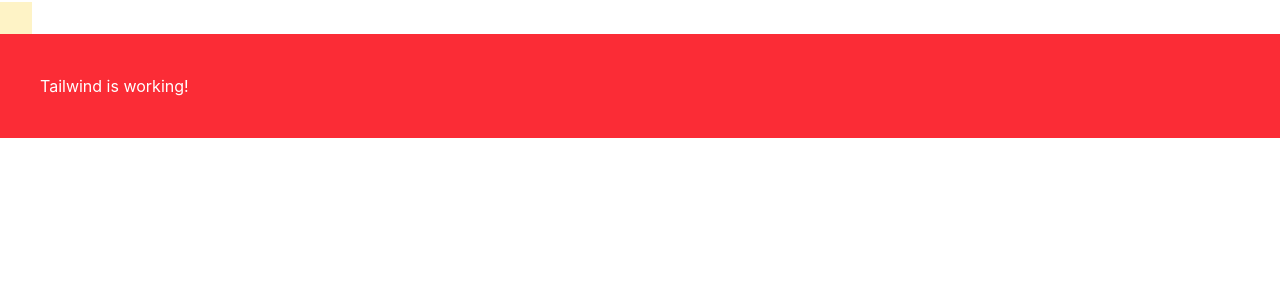
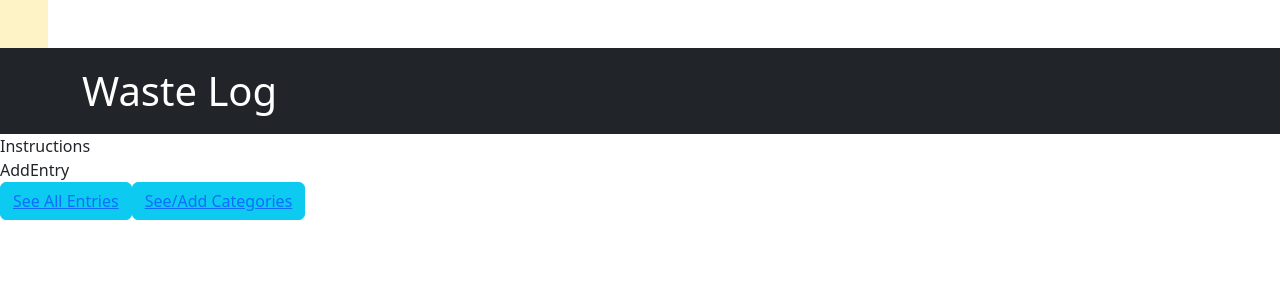
Before and after one commit to AndrewHSenko/ZingWasteLog2.0, a React app in the folder frontend/: page / in a window 1280 px wide. Shown: the top 300 px of the page. Built offline with nearby package versions, Linux system fonts and the light colour scheme; the HTML template or start-up script is replaced by a standard one.

Commit message:
Temp save for beginning structure, footer/header, and Bootstrap config

```diff
--- a/frontend/src/App.jsx
+++ b/frontend/src/App.jsx
@@ -8,12 +8,12 @@ import ItemsPage from './pages/ItemsPage'
 const App = () => {
   return (
     <div>
-      <button onClick={() => toast.success("yippie!")} className="text-red-500 p-4 bg-amber-100"/>
-      <button onClick={() => toast.error("Sugandese")} />
+      <button onClick={() => toast.success("Success!")} className="text-red-500 p-4 bg-amber-100"/>
+      <button onClick={() => toast.error("Uh-oh!")} />
       <Routes>
         <Route path="/" element={<LandingPage />} />
-        <Route path="/entries" element={<EntriesPage />} />
-        <Route path="/items" element={<ItemsPage />} />
+        <Route path="entries" element={<EntriesPage />} />
+        <Route path="items" element={<ItemsPage />} />
       </Routes>
     </div>
   )
--- /dev/null
+++ b/frontend/src/components/AddEntry.jsx
@@ -0,0 +1,7 @@
+const AddEntry = () => {
+  return (
+    <div>AddEntry</div>
+  )
+}
+
+export default AddEntry
--- /dev/null
+++ b/frontend/src/components/Footer.jsx
@@ -0,0 +1,16 @@
+import { Link } from "react-router"
+
+const Footer = ({link_one, link_one_text, link_two, link_two_text}) => {
+  return (
+    <footer>
+        <button type="button" class="btn btn-info">
+            <Link to={link_one}>{link_one_text}</Link>
+        </button>
+        <button type="button" class="btn btn-info">
+            <Link to={link_two}>{link_two_text}</Link>
+        </button>
+    </ footer>
+  )
+}
+
+export default Footer
--- /dev/null
+++ b/frontend/src/components/Header.jsx
@@ -0,0 +1,25 @@
+import { Link } from 'react-router'
+
+const Header = () => {
+  return (
+    <header>
+        <nav class="navbar navbar-expand-lg navbar-dark bg-dark">
+          <div class="container">
+            <Link class="navbar-brand active fs-1" to="/">Waste Log</Link>
+            <button class="navbar-toggler" type="button" data-bs-toggle="collapse" data-bs-target="#navbarOtherPages" aria-controls="navbarOtherPages" aria-expanded="false" aria-label="Toggle navigation">
+              <span class="navbar-toggler-icon"></span>
+            </button>
+            <div class="collapse navbar-collapse" id="navbarOtherPages">
+              <div class="navbar-nav">
+                <a class="nav-link bg-red-400" href="#">Features</a>
+                <a class="nav-link" href="#">Pricing</a>
+                <a class="nav-link disabled" aria-disabled="true">Disabled</a>
+              </div>
+            </div>
+          </div>
+        </nav>
+    </header>
+  )
+}
+
+export default Header
--- /dev/null
+++ b/frontend/src/components/Instructions.jsx
@@ -0,0 +1,7 @@
+const Instructions = () => {
+  return (
+    <div>Instructions</div>
+  )
+}
+
+export default Instructions
--- /dev/null
+++ b/frontend/src/components/Search.jsx
@@ -0,0 +1,7 @@
+const Search = () => {
+  return (
+    <div>Search</div>
+  )
+}
+
+export default Search
--- a/frontend/src/index.css
+++ b/frontend/src/index.css
@@ -1 +1,2 @@
+@import "bootstrap/dist/css/bootstrap.min.css";
 @import "tailwindcss";
--- a/frontend/src/main.jsx
+++ b/frontend/src/main.jsx
@@ -1,6 +1,8 @@
 import { StrictMode } from 'react'
 import { createRoot } from 'react-dom/client'
 import './index.css'
+import 'bootstrap/dist/css/bootstrap.min.css'
+import 'bootstrap'
 import App from './App.jsx'
 import { BrowserRouter } from 'react-router'
 import { Toaster } from 'react-hot-toast'
--- a/frontend/src/pages/EntriesPage.jsx
+++ b/frontend/src/pages/EntriesPage.jsx
@@ -1,6 +1,17 @@
+import Search from "../components/Search"
+import Footer from "../components/Footer"
+
 const EntriesPage = () => {
   return (
-    <div>Entries</div>
+    <div>
+      <Search />
+      <Footer
+        link_one={"/"}
+        link_one_text={"Go Back"}
+        link_two={"/items"}
+        link_two_text={"See/Add Categories"}
+      />
+    </div>
   )
 }
 
--- a/frontend/src/pages/ItemsPage.jsx
+++ b/frontend/src/pages/ItemsPage.jsx
@@ -1,6 +1,17 @@
+import Search from "../components/Search"
+import Footer from "../components/Footer"
+
 const ItemsPage = () => {
   return (
-    <div>Items</div>
+    <div>
+      <Search />
+      <Footer
+        link_one={"/"}
+        link_one_text={"Go Back"}
+        link_two={"/entries"}
+        link_two_text={"See All Entries"}
+      />
+    </div>
   )
 }
 
--- a/frontend/src/pages/LandingPage.jsx
+++ b/frontend/src/pages/LandingPage.jsx
@@ -1,7 +1,20 @@
+import Header from "../components/Header.jsx"
+import Instructions from "../components/Instructions.jsx"
+import AddEntry from "../components/AddEntry.jsx"
+import Footer from "../components/Footer.jsx"
+
 const LandingPage = () => {
   return (
-    <div className="bg-red-500 text-white p-10">
-      Tailwind is working!
+    <div>
+      <Header />
+      <Instructions />
+      <AddEntry />
+      <Footer
+        link_one={"entries"}
+        link_one_text={"See All Entries"}
+        link_two={"items"}
+        link_two_text={"See/Add Categories"}
+      />
     </div>
   )
 }
```
Also changed, not shown: 1 other file (tests, documents, lock files or other folders).
